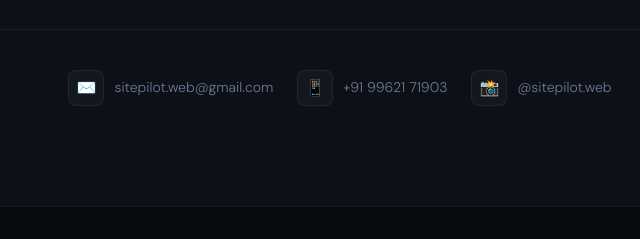
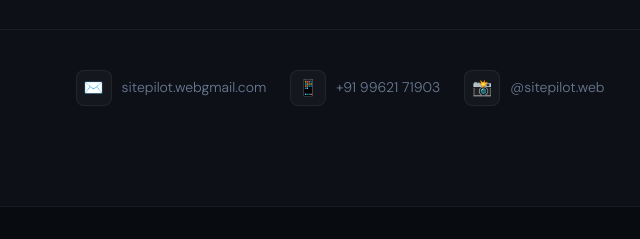
Before and after one commit to Dkingzx/desingrajan-portfolio2k26, a plain HTML site: page index.html in a window 1280 px wide. Shown: the part 5303-5542 px from the top of the page, 300-940 px from the left. Drawn offline with Linux system fonts and the light colour scheme.

Commit message:
first commit

```diff
--- a/index.html
+++ b/index.html
@@ -1045,7 +1045,7 @@
       <div class="cta-contact">
         <a href="mailto:sitepilot.web@gmail.com" class="contact-item">
   <div class="contact-icon">✉️</div>
-  sitepilot.web@gmail.com
+  sitepilot.webgmail.com
 </a>
         <a href="tel:+919962171903" class="contact-item">
           <div class="contact-icon">📱</div>
```
